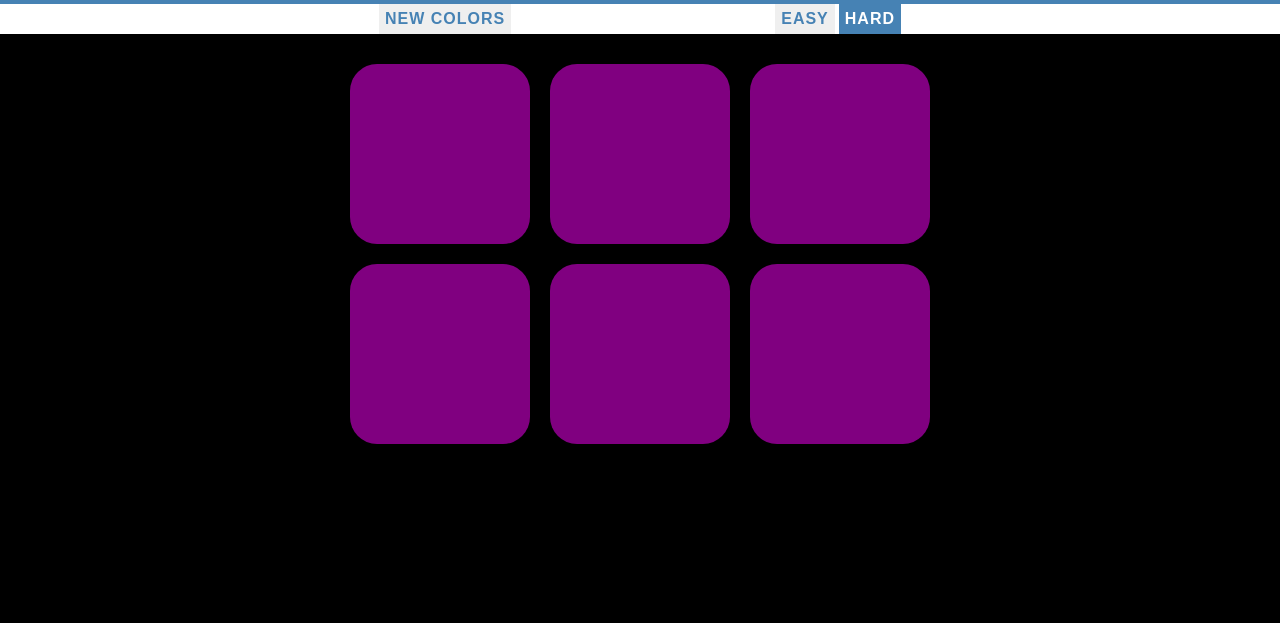
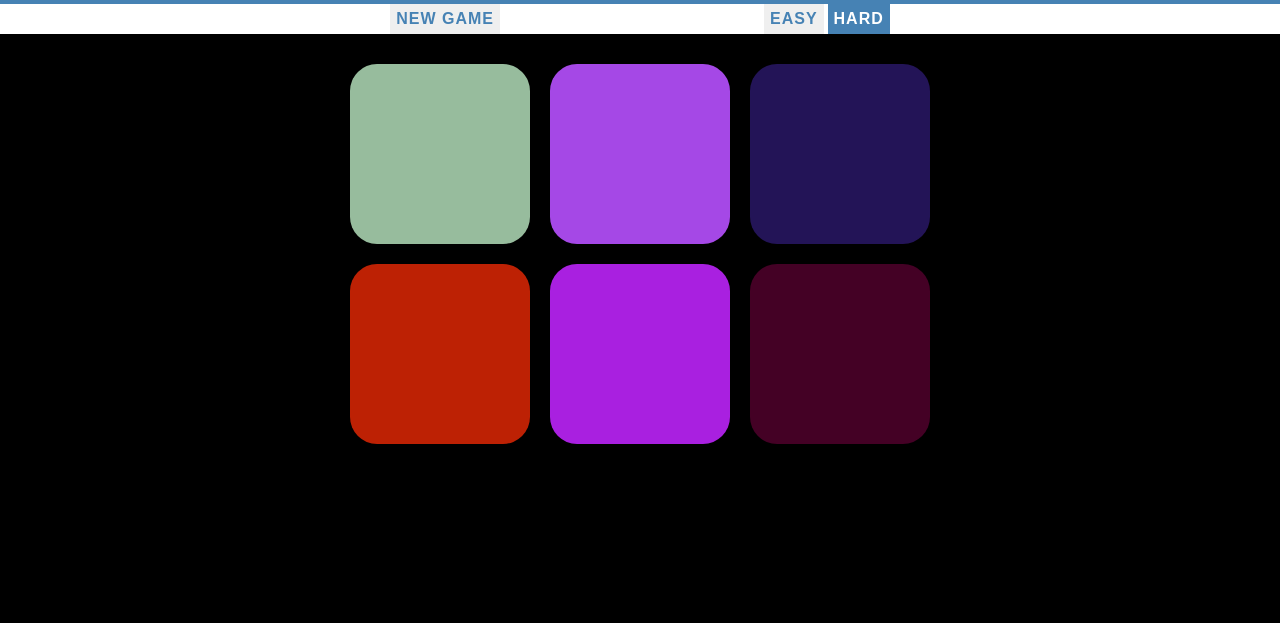
Before and after one commit to timliuGH/rgb-game, a plain HTML site: page index.html in a window 1280 px wide. Shown: the part 177-800 px from the top of the page. Drawn offline with Linux system fonts and the light colour scheme.

Commit message:
Link to scripts.js

```diff
--- a/index.html
+++ b/index.html
@@ -25,6 +25,6 @@
       <div class="square"></div>
       <div class="square"></div>
     </div>
-    <script type="text/javascript" src="colorGame.js"></script>
+    <script type="text/javascript" src="scripts.js"></script>
   </body>
 </html>
```
